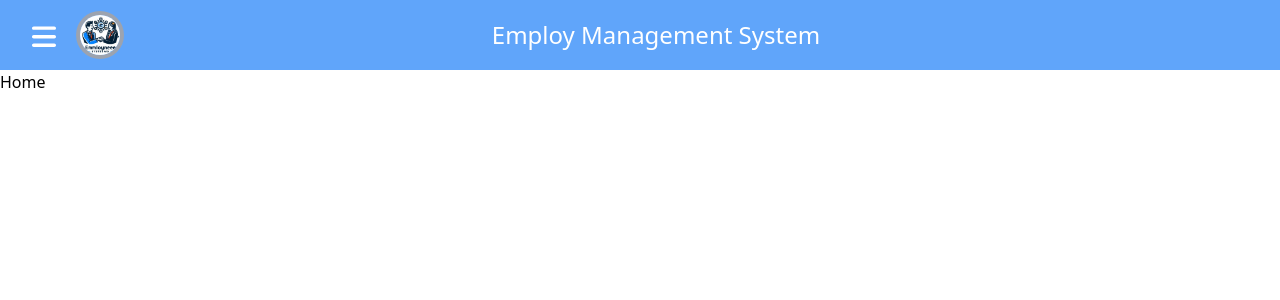
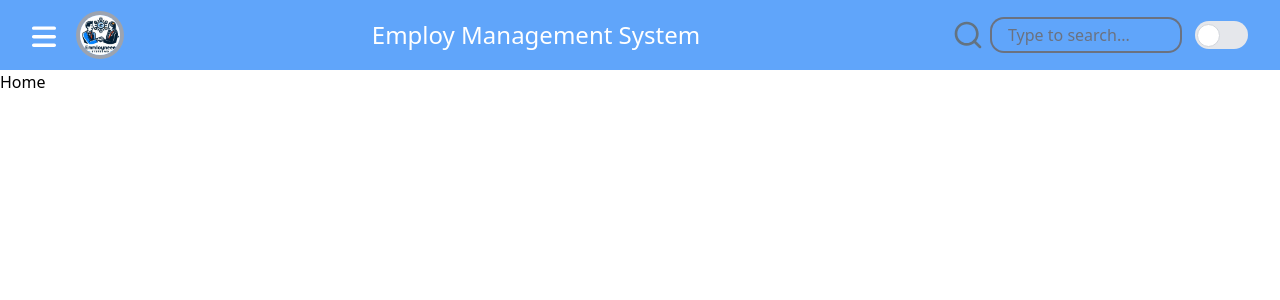
Before and after one commit to yet-yuvi/Employ-Management-System, a React (Create React App) app in the folder ems-client/: page / in a window 1280 px wide. Shown: the top 300 px of the page. Built offline with nearby package versions, Linux system fonts and the light colour scheme.

Commit message:
Add SearchBar and DarkMood components

```diff
--- a/ems-client/src/components/bannerBar/BannerBar.jsx
+++ b/ems-client/src/components/bannerBar/BannerBar.jsx
@@ -1,16 +1,18 @@
 import { ReactComponent as BarIcon } from "../../icons/bar.svg";
 import emsLogo from "../../logo/emsLogo.jpg";
+
 import { useNavigate } from "react-router-dom";
+import { SearchBar } from "../../components";
+import { DarkMood } from "../../components";
 
-
-export const BannerBar = ({toggleNavbar}) => {
+export const BannerBar = ({ toggleNavbar }) => {
   const navigate = useNavigate();
 
   const handleLogoClick = () => {
     navigate("/");
-  }
+  };
   return (
-    <div className="flex px-4 w-full h-[70px] bg-blue-400 items-center ">
+    <div className="flex relative px-4 w-full h-[70px] bg-blue-400 items-center justify-between ">
       <div className="flex items-center">
         <button
           onClick={() => toggleNavbar()}
@@ -25,12 +27,18 @@ export const BannerBar = ({toggleNavbar}) => {
           alt=""
         />
       </div>
-      <div className="flex absolute items-center justify-center w-full">
+
+      <div className="flex  items-center justify-center ">
         <p className="text-white font-medium text-2xl">
           Employ Management System
         </p>
       </div>
 
+      <div className="flex h-18 w-80  items-center justify-between p-2">
+        <SearchBar />
+
+        <DarkMood />
+      </div>
     </div>
   );
 };
--- /dev/null
+++ b/ems-client/src/components/darkMood/DarkMood.jsx
@@ -0,0 +1,15 @@
+import React from "react";
+
+export const DarkMood = () => {
+  return (
+    <>
+      <div className="w-1/5">
+        <label className="  items-end cursor-pointer">
+          <input type="checkbox" value="" className="sr-only peer" />
+          <div className="w-[53px] h-7 bg-gray-200 peer-focus:outline-none rounded-full peer dark:bg-gray-500 peer-checked:after:translate-x-full rtl:peer-checked:after:-translate-x-full peer-checked:after:border-white after:content-toggle-false after:pl-0.5 after:pt-0.5 after:absolute after:top-[3px] after:start-[2px] after:bg-white after:border-gray-300 after:border after:rounded-full after:h-[23px] after:w-[23px] after:transition-all dark:border-gray-600 peer-checked:bg-blue-700 relative"></div>
+          {/* <span class="ms-3 text-sm font-medium text-gray-900 dark:text-gray-300">Toggle me</span> */}
+        </label>
+      </div>
+    </>
+  );
+};
--- /dev/null
+++ b/ems-client/src/components/darkMood/index.jsx
@@ -0,0 +1 @@
+export * from "./DarkMood";
--- a/ems-client/src/components/index.jsx
+++ b/ems-client/src/components/index.jsx
@@ -1,3 +1,5 @@
 export * from "./signIn";
 export * from "./bannerBar";
 export * from "./navBar";
+export * from "./searchBar";
+export * from "./darkMood";
--- /dev/null
+++ b/ems-client/src/components/searchBar/SearchBar.jsx
@@ -0,0 +1,17 @@
+import React from "react";
+import SearchIcon from "../../icons/Search.svg";
+
+export const SearchBar = () => {
+  return (
+    <>
+      <div className="flex h-8 w-3/4 ">
+        <img src={SearchIcon} alt="" />
+        <input
+          type="text"
+          placeholder="Type to search..."
+          className="rounded-xl ring-2 ring-gray-500 bg-transparent ml-2 p-4 w-full placeholder-gray-500  text-black focus:outline-none font-medium caret-xl"
+        />
+      </div>
+    </>
+  );
+};
--- /dev/null
+++ b/ems-client/src/components/searchBar/index.jsx
@@ -0,0 +1 @@
+export * from "./SearchBar";
```
Also changed, not shown: ems-client/src/icons/Search.svg (added).
